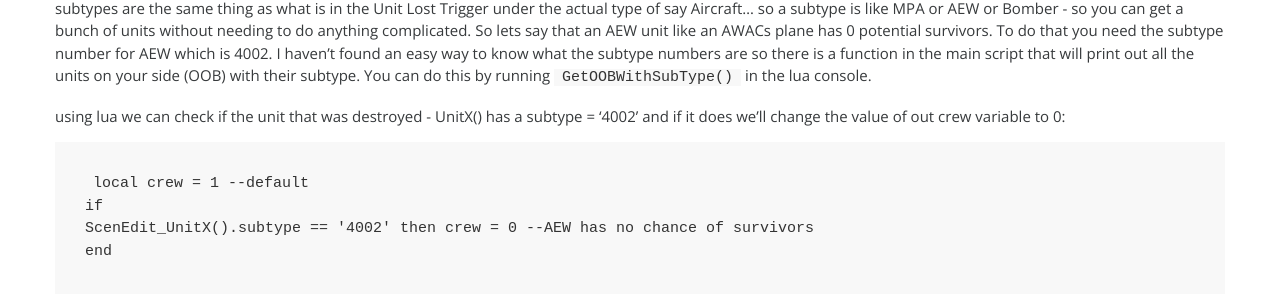
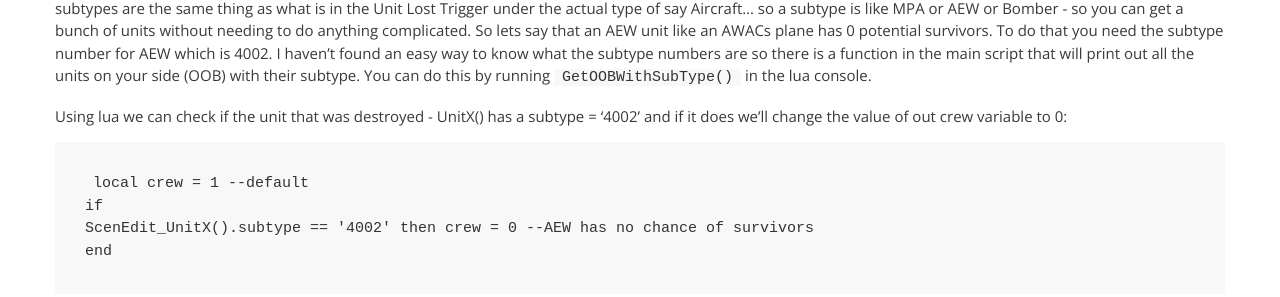
Before and after one commit to commandops/commandops.github.io, a Jekyll site: the page built from posts/survivors-script.md, in a window 1280 px wide and 1400 px high, scrolled down 1524 px. Shown: the part 154-451 px from the top of the window. Built offline with Jekyll 4.4.1, drawn with Linux system fonts in a browser that asks for light colours; comment, search, counter and statistics services are not loaded; some of the changed text lies outside the part shown.

````diff
--- a/posts/survivors-script.md
+++ b/posts/survivors-script.md
@@ -64,7 +64,7 @@ Nothing has really changed, any AC destroyed will have a potential survivor coun
 
 Now we can start specifying which particular units have a crew that is not 1. The easiest way I have found to do this is to use a units subtype to categorize things. I think subtypes are the same thing as what is in the Unit Lost Trigger under the actual type of say Aircraft... so a subtype is like MPA or AEW or Bomber - so you can get a bunch of units without needing to do anything complicated. So lets say that an AEW unit like an AWACs plane has 0 potential survivors. To do that you need the subtype number for AEW which is 4002. I haven't found an easy way to know what the subtype numbers are so there is a function in the main script that will print out all the units on your side (OOB) with their subtype. You can do this by running `GetOOBWithSubType()` in the lua console.
 
-using lua we can check if the unit that was destroyed - UnitX() has a subtype = '4002' and if it does we'll change the value of out crew variable to 0:
+Using lua we can check if the unit that was destroyed - UnitX() has a subtype = '4002' and if it does we'll change the value of out crew variable to 0:
 ```
 local crew = 1 --default
 if
````
Also changed, not shown: other parts of posts/survivors-script.md (+1 -1 lines).
